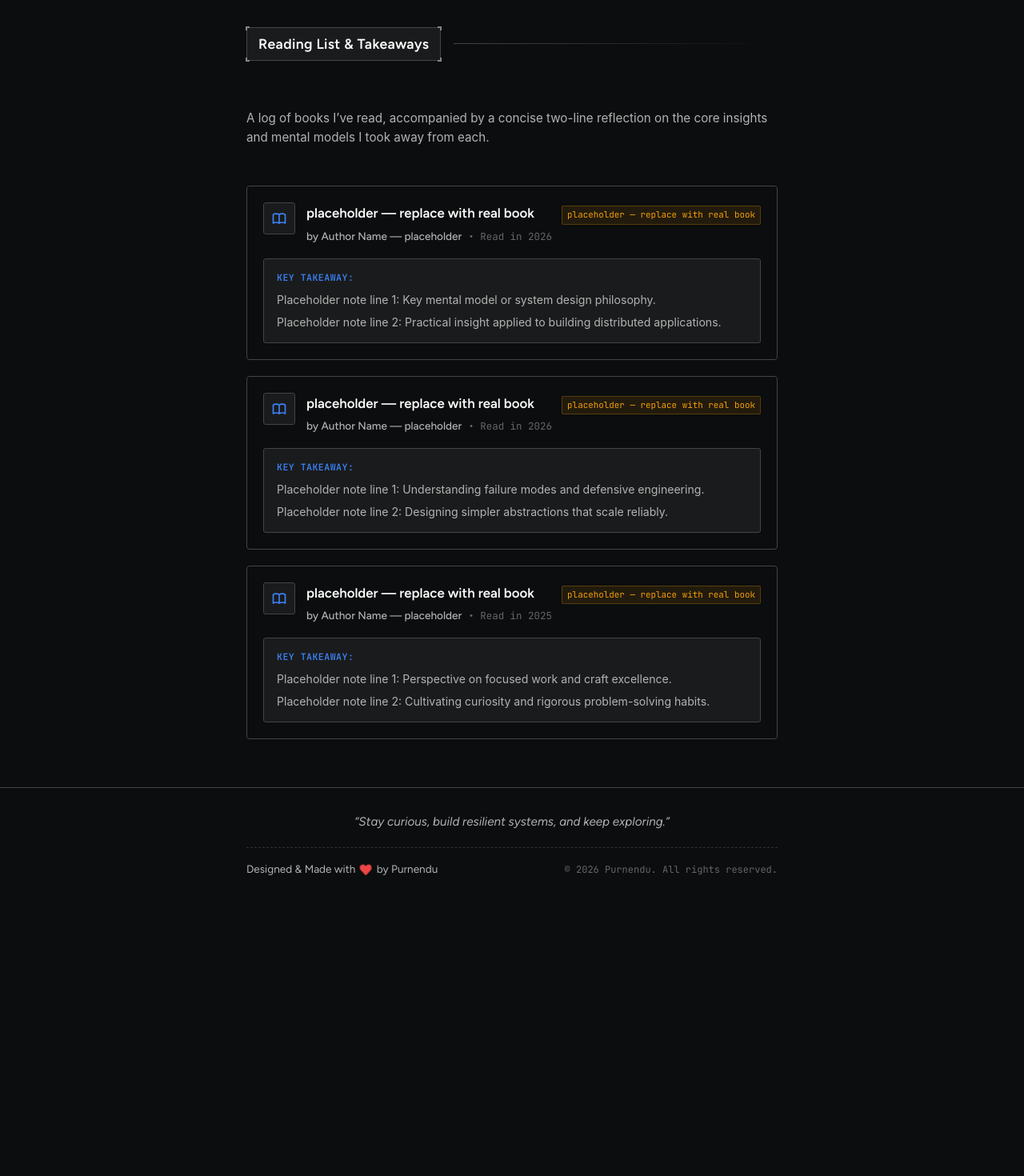
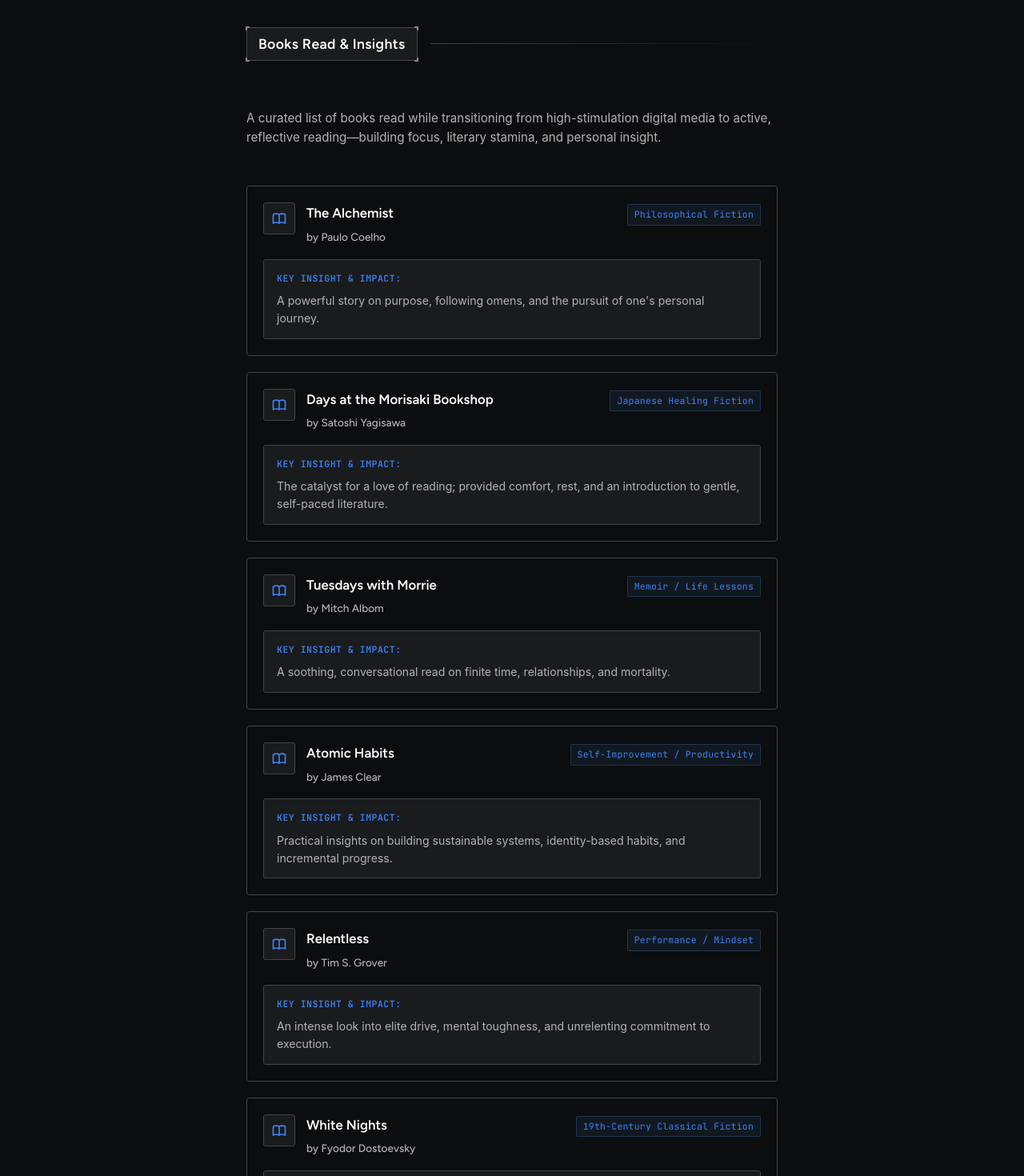
Before and after one commit to Purnendu5804/portfolio, a React (Vite) app: page /books in a window 1280 px wide. Shown: the part 140-1610 px from the top of the page at 80% size. Before the commit the page ends 1278 px from the top, so only its background shows below. Built offline with nearby package versions, Linux system fonts and the light colour scheme.

Commit message:
feat(books): populate Books Read & Insights with curated reading list, genres, and reflections

```diff
--- a/src/data/books.ts
+++ b/src/data/books.ts
@@ -2,34 +2,56 @@ export interface BookItem {
   id: string;
   title: string;
   author: string;
-  yearRead?: string;
-  takeaway: string; // Two-line note on what was taken from the book
-  status: string; // "placeholder — replace with real book"
+  category: string;
+  impact: string;
 }
+
+export const booksSectionInfo = {
+  section: 'Books Read & Insights',
+  bio: 'A curated list of books read while transitioning from high-stimulation digital media to active, reflective reading—building focus, literary stamina, and personal insight.',
+};
 
 export const booksData: BookItem[] = [
   {
-    id: 'book-1',
-    title: 'placeholder — replace with real book',
-    author: 'Author Name — placeholder',
-    yearRead: '2026',
-    takeaway: 'Placeholder note line 1: Key mental model or system design philosophy.\nPlaceholder note line 2: Practical insight applied to building distributed applications.',
-    status: 'placeholder — replace with real book',
+    id: 'the-alchemist',
+    title: 'The Alchemist',
+    author: 'Paulo Coelho',
+    category: 'Philosophical Fiction',
+    impact: "A powerful story on purpose, following omens, and the pursuit of one's personal journey.",
   },
   {
-    id: 'book-2',
-    title: 'placeholder — replace with real book',
-    author: 'Author Name — placeholder',
-    yearRead: '2026',
-    takeaway: 'Placeholder note line 1: Understanding failure modes and defensive engineering.\nPlaceholder note line 2: Designing simpler abstractions that scale reliably.',
-    status: 'placeholder — replace with real book',
+    id: 'days-at-the-morisaki-bookshop',
+    title: 'Days at the Morisaki Bookshop',
+    author: 'Satoshi Yagisawa',
+    category: 'Japanese Healing Fiction',
+    impact: 'The catalyst for a love of reading; provided comfort, rest, and an introduction to gentle, self-paced literature.',
   },
   {
-    id: 'book-3',
-    title: 'placeholder — replace with real book',
-    author: 'Author Name — placeholder',
-    yearRead: '2025',
-    takeaway: 'Placeholder note line 1: Perspective on focused work and craft excellence.\nPlaceholder note line 2: Cultivating curiosity and rigorous problem-solving habits.',
-    status: 'placeholder — replace with real book',
+    id: 'tuesdays-with-morrie',
+    title: 'Tuesdays with Morrie',
+    author: 'Mitch Albom',
+    category: 'Memoir / Life Lessons',
+    impact: 'A soothing, conversational read on finite time, relationships, and mortality.',
+  },
+  {
+    id: 'atomic-habits',
+    title: 'Atomic Habits',
+    author: 'James Clear',
+    category: 'Self-Improvement / Productivity',
+    impact: 'Practical insights on building sustainable systems, identity-based habits, and incremental progress.',
+  },
+  {
+    id: 'relentless',
+    title: 'Relentless',
+    author: 'Tim S. Grover',
+    category: 'Performance / Mindset',
+    impact: 'An intense look into elite drive, mental toughness, and unrelenting commitment to execution.',
+  },
+  {
+    id: 'white-nights',
+    title: 'White Nights',
+    author: 'Fyodor Dostoevsky',
+    category: '19th-Century Classical Fiction',
+    impact: 'An exploration of classic literature highlighting the contrast between modern prose and dense, melancholic internal monologues.',
   },
 ];
--- a/src/pages/books/BooksLayout.css
+++ b/src/pages/books/BooksLayout.css
@@ -74,14 +74,16 @@
   margin: 0;
 }
 
-.book-status-tag {
+.book-status-tag,
+.book-category-tag {
   font-family: var(--font-mono);
-  font-size: 0.68rem;
-  color: var(--accent-amber);
-  background-color: rgba(245, 158, 11, 0.1);
-  border: 1px solid rgba(245, 158, 11, 0.25);
+  font-size: 0.72rem;
+  color: var(--accent-blue, #60a5fa);
+  background-color: rgba(96, 165, 250, 0.08);
+  border: 1px solid rgba(96, 165, 250, 0.22);
   border-radius: var(--radius-sm);
-  padding: 2px 6px;
+  padding: 3px 8px;
+  letter-spacing: 0.2px;
 }
 
 .book-author-row {
--- a/src/pages/books/BooksLayout.tsx
+++ b/src/pages/books/BooksLayout.tsx
@@ -2,7 +2,7 @@ import React from 'react';
 import { Link } from 'react-router-dom';
 import { HiArrowLeft, HiOutlineBookOpen } from 'react-icons/hi';
 import SectionTitle from '../../components/sectionTitle/SectionTitle';
-import { booksData } from '../../data/books';
+import { booksData, booksSectionInfo } from '../../data/books';
 import './BooksLayout.css';
 
 export const BooksLayout: React.FC = () => {
@@ -14,12 +14,10 @@ export const BooksLayout: React.FC = () => {
         </Link>
       </div>
 
-      <SectionTitle>Reading List &amp; Takeaways</SectionTitle>
+      <SectionTitle>{booksSectionInfo.section}</SectionTitle>
 
       <div className="books-page-intro">
-        <p>
-          A log of books I&rsquo;ve read, accompanied by a concise two-line reflection on the core insights and mental models I took away from each.
-        </p>
+        <p>{booksSectionInfo.bio}</p>
       </div>
 
       <div className="books-list">
@@ -33,26 +31,17 @@ export const BooksLayout: React.FC = () => {
               <div className="book-title-meta">
                 <div className="book-title-row">
                   <h3 className="book-title">{book.title}</h3>
-                  <span className="book-status-tag">{book.status}</span>
+                  <span className="book-category-tag">{book.category}</span>
                 </div>
                 <div className="book-author-row">
                   <span className="book-author">by {book.author}</span>
-                  {book.yearRead && (
-                    <span className="book-year">• Read in {book.yearRead}</span>
-                  )}
                 </div>
               </div>
             </div>
 
             <div className="book-takeaway-box">
-              <span className="takeaway-label">Key Takeaway:</span>
-              <div className="takeaway-notes">
-                {book.takeaway.split('\n').map((line, idx) => (
-                  <p key={idx} className="takeaway-line">
-                    {line}
-                  </p>
-                ))}
-              </div>
+              <span className="takeaway-label">Key Insight &amp; Impact:</span>
+              <p className="takeaway-line">{book.impact}</p>
             </div>
           </div>
         ))}
```
